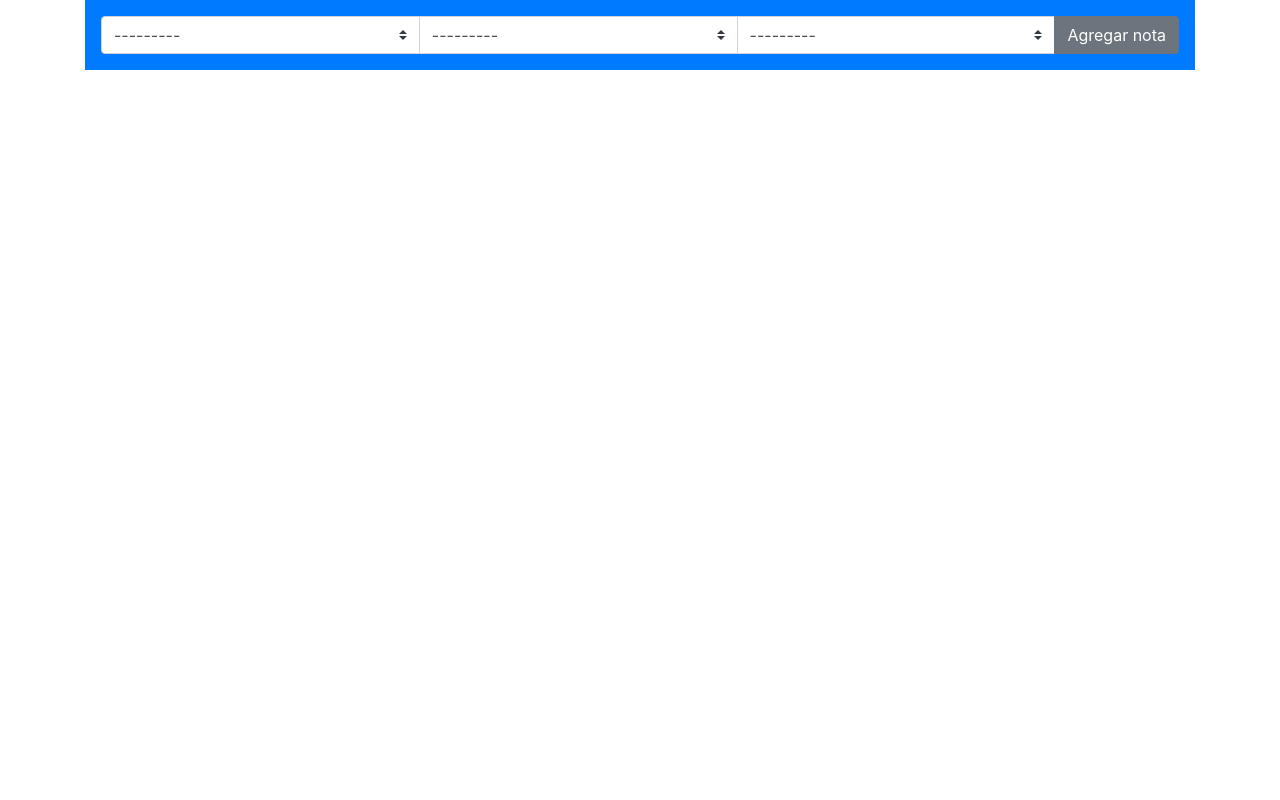
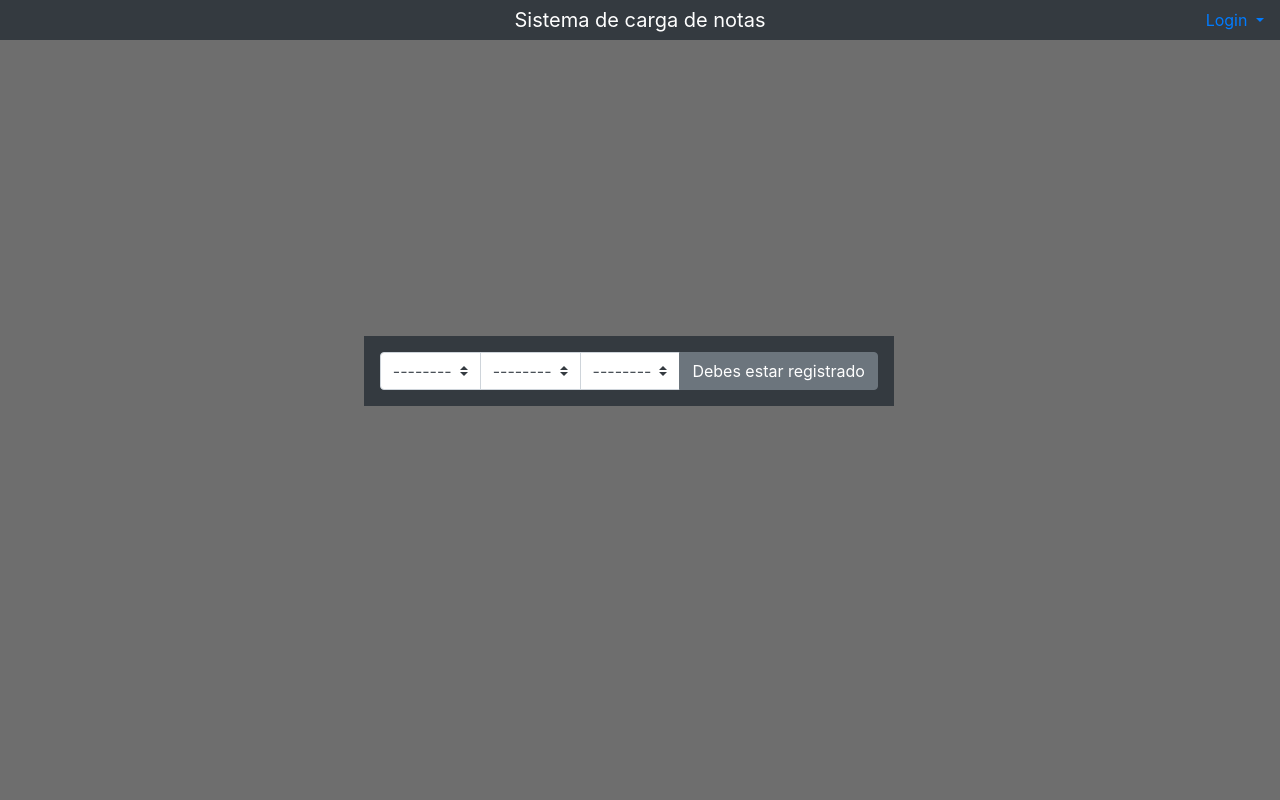
Before and after one commit to Grupo2Villada/ANTdjango, a Django app: template config/SistNotas/templates/index.html in a window 1280 px wide. Run offline with Django 3.2, Linux system fonts and the light colour scheme; the template is opened without the code that fills it: values that come from a table or form of the project are taken from there, others are empty; data comes from the database, SQL or seed files in the repository; both versions use the stored data as it was after the commit; some libraries are stand-ins or nearby versions.

Commit message:
Graphic interface

```diff
--- a/config/SistNotas/templates/index.html
+++ b/config/SistNotas/templates/index.html
@@ -8,34 +8,114 @@
         <script src="https://maxcdn.bootstrapcdn.com/bootstrap/4.0.0/js/bootstrap.min.js" integrity="sha384-JZR6Spejh4U02d8jOt6vLEHfe/JQGiRRSQQxSfFWpi1MquVdAyjUar5+76PVCmYl" crossorigin="anonymous"></script><link rel="stylesheet" href="https://maxcdn.bootstrapcdn.com/bootstrap/4.0.0/css/bootstrap.min.css" integrity="sha384-Gn5384xqQ1aoWXA+058RXPxPg6fy4IWvTNh0E263XmFcJlSAwiGgFAW/dAiS6JXm" crossorigin="anonymous">
 </head>
 <body>
+<nav class="navbar navbar-expand-md navbar-dark bg-dark">
+    <div class="mx-auto order-0">
+       <a class="navbar-brand mx-auto navbar-center" href="#">Sistema de carga de notas</a>
+        <button class="navbar-toggler" type="button" data-toggle="collapse" data-target=".dual-collapse2">
+            <span class="navbar-toggler-icon"></span>
+        </button>
+    </div>
+    {% if user.is_authenticated %}
+
+ <div class="navbar-collapse collapse w-100 order-3 dual-collapse2">
+        <ul class="navbar-nav ml-auto">
+            <li class="nav-item">
+                <a class="nav-link" href="#">Welcome {{user.username|title}} </a>
+            </li>
+            <li class="nav-item">
+                <a class="nav-link" href="{% url 'logout' %}">Logout</a>
+            </li>
+        </ul>
+    </div>
+    {% else %}
+    <div class="navbar-collapse collapse w-100 order-3 dual-collapse2">
+        <ul class="navbar-nav ml-auto">
+            <li class="dropdown">
+        <a class="dropdown-toggle" data-toggle="dropdown" href="#">Login
+        <span class="caret"></span></a>
+        <ul class="dropdown-menu">
+      <div>
+      <form action="{% url 'login' %}" method="POST" accept-charset="utf-8" id="formLogin">
+      {% csrf_token %}
+        <input type="Text" name="username" placeholder=" Username"><br>
+        <input type="Password" name="password" placeholder=" Password"><br>
+        <input type="submit" class="btn btn-success" value="Submit Button">
+
+	  </form>
+        </ul>
+      </li>
+        </ul>
+    </div>
+    {% endif %}
+</nav>
+<br>
 {% if form %}
-<div class="container">
-  <div class="p-3 mb-2 bg-primary text-white">
-    <form action="{% url 'grade_post' %}" method="POST">
+<div class="container" id="mydiv">
+  <div class="p-3 mb-2 bg-dark text-white">
+    <form id="form" action="{% url 'grade_post' %}" method="POST">
       {% csrf_token %}
       <div class="input-group">
+
         <select class="custom-select" name="{{ form.value.html_name }}">
+          <option disabled selected value>Grade</option>
           {% for val in form.value %}
             {{ val }}
           {% endfor %}
 		</select>
 		   <select class="custom-select" name="{{ form.subject.html_name }}">
+          <option disabled selected value>Subject</option>
           {% for sub in form.subject %}
             {{ sub }}
           {% endfor %}
 		</select>
 		   <select class="custom-select" name="{{ form.student.html_name }}">
+        <option disabled selected value>Student</option>
           {% for stu in form.student %}
             {{ stu }}
           {% endfor %}
         </select>
         <div class="input-group-append">
+        {% if user.is_authenticated %}
             <input class="btn btn-secondary" type="submit" value="Agregar nota">
+        {% else %}
+            <a class="btn btn-secondary">Debes estar registrado</a>
+        {% endif %}
         </div>
       </div>
     </form>
   </div>
 </div>
 {% endif %}
+<script>
+$(document).ready(function(){
+    $("#form").submit(function(){
+        var success = "<div class='alert alert-success bg-dark ' role='alert'>Grade uploaded succesfully</div>";
+        $("body").append(success);
+    });
+});
+$("#mySelect").attr("selectedIndex", -1);
+</script>
 </body>
+<style>
+  .navbar-center{
+    position: absolute;
+    width: 100%;
+    left: 0;
+    top: 0;
+    text-align: center;
+}
+ body {
+   background-color:#6E6E6E;
+
+}
+#mydiv {
+    position:fixed;
+    top: 60%;
+    left: 46%;
+    width:35em;
+    height:18em;
+    margin-top: -9em; /*set to a negative number 1/2 of your height*/
+    margin-left: -15em; /*set to a negative number 1/2 of your width*/
+}
+</style>
 </html>
--- a/config/SistNotas/views.py
+++ b/config/SistNotas/views.py
@@ -17,10 +17,9 @@ from django.utils import timezone
 from .models import *
 from .forms import *
 from django import forms
+import time
 
 # Create your views here.
-def index(request):
-    return render(request, 'index.html')
 
 def login_user(request):
     if request.method == "POST":
@@ -43,6 +42,7 @@ def grade_post(request):
             post.user = request.user
             post.published_date = timezone.now()
             post.save()
+            time.sleep(3)
         return redirect('/')
     else:
         form = FormGrade()
--- a/config/config/urls.py
+++ b/config/config/urls.py
@@ -19,9 +19,8 @@ from SistNotas.views import *
 
 urlpatterns = [
     url(r'^admin/', admin.site.urls),
-    url(r'^$', index, name="index"),
     url(r'^login/', login_user, name="login"),
     url(r'^logout/', logout_user, name="logout"),
-    url(r'^post/$', grade_post, name="grade_post"),
+    url(r'^$', grade_post, name="grade_post"),
 
     ]
```
Also changed, not shown: config/SistNotas/forms.py (line endings or trailing spaces), config/db.sqlite3, 5 other files.
